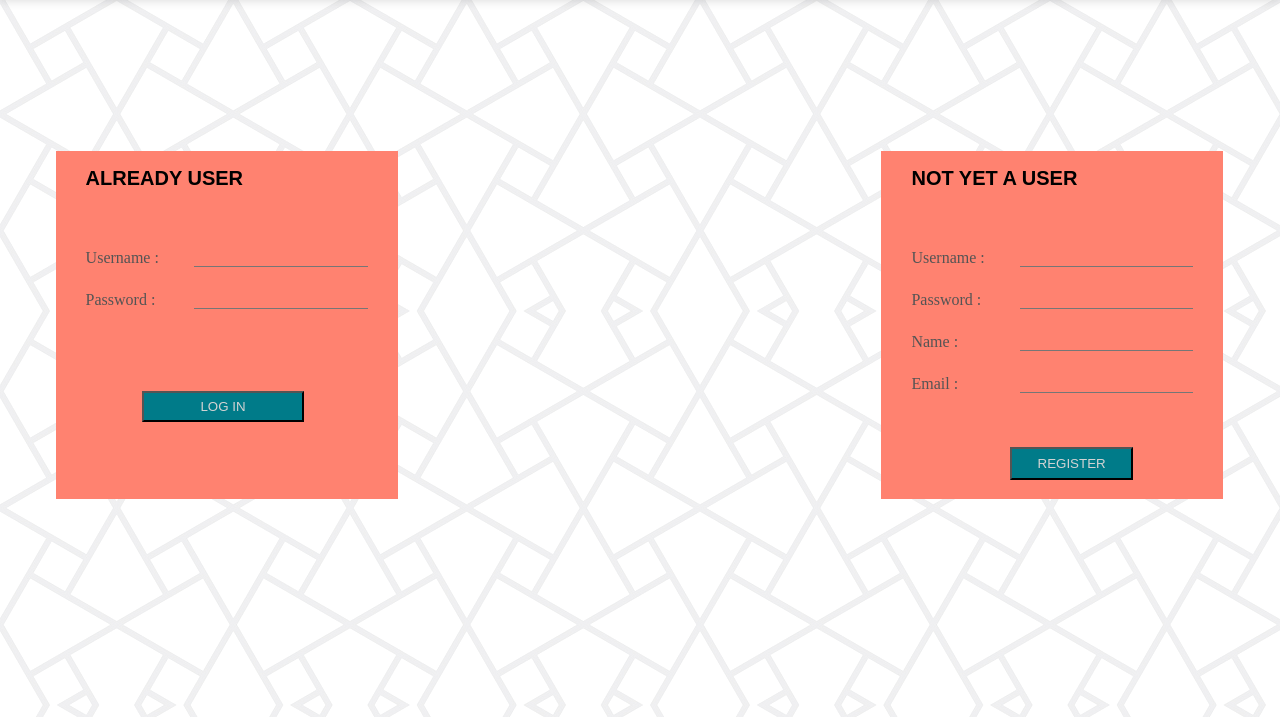
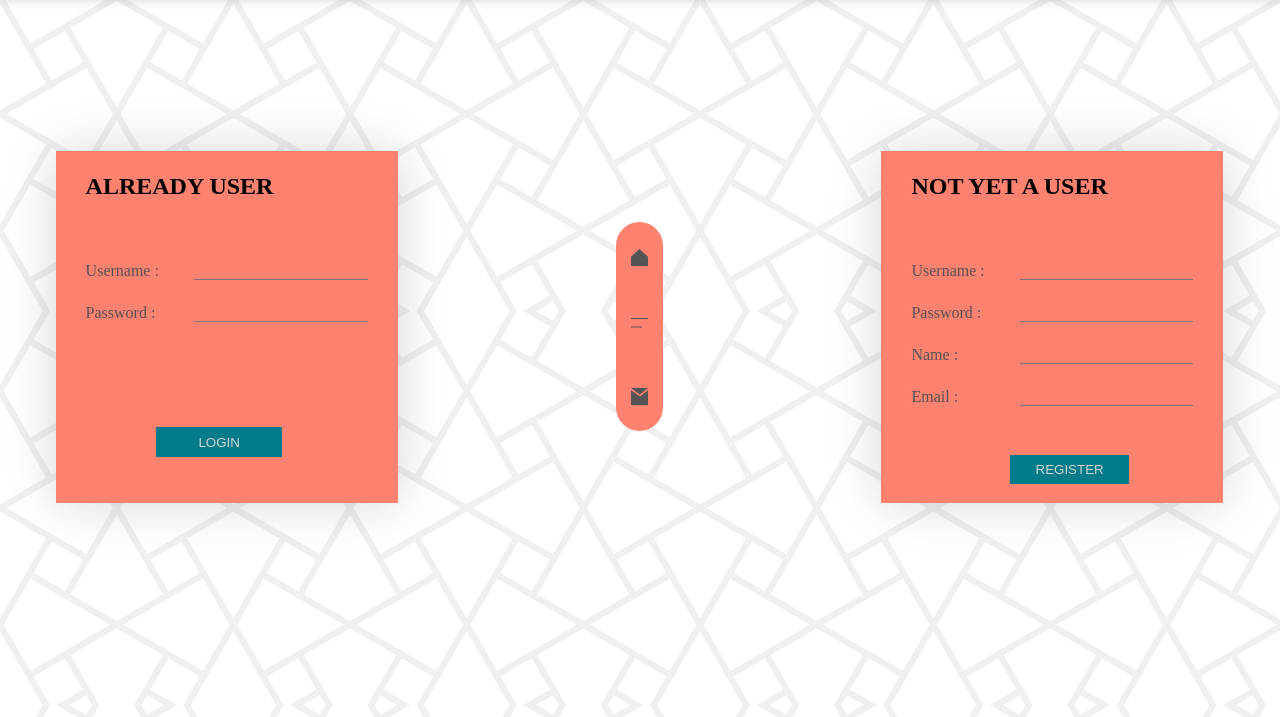
Before and after one commit to kv-ohwtfyb/APP-LINFO1212, a plain HTML site: page web/templates/login.html in a window 1280 px wide. Shown: the part 83-800 px from the top of the page. Drawn offline with Linux system fonts and the light colour scheme.

Commit message:
changed the login button,heading,etc

```diff
--- a/web/static/css/login.css
+++ b/web/static/css/login.css
@@ -3,6 +3,7 @@ body form{
 }
 
 label{
+    font: normal normal normal GeosansLight;
 	color: #545454 ;
 	float: left;
 	width: 38%;
@@ -28,10 +29,9 @@ hr{
 }
 
 
-.login h1{
+h1{
+    font: normal normal bold 24px/30px League Spartan;
 	padding-bottom: 30px;
-	font-family: sans-serif;
-	font-size:20px;
 }
 
 .login{
@@ -40,6 +40,7 @@ hr{
 	width: 70%;
 	grid-column:1;
 	padding: 0px 30px;
+	box-shadow: 0 0 50px #00000029;
 
 }
 
@@ -56,10 +57,16 @@ hr{
 
 
 .login button{
-	margin-top: 25%;
-	margin-left: 20%;
-	padding: 2% 20%;
-	float: bottom;
+	margin-top: 33%;
+	margin-left: 25%;
+	padding: 2.5% 15%;
+	border:0;
+}
+
+/* For navigation bar */
+
+.navbar {
+    display: flex;
 }
 
 /* For Signing up */
@@ -72,13 +79,10 @@ hr{
 	min-height: 32vh;
 	padding: 0px 30px;
 	background-color: #FF8270;
+	box-shadow: 0 0 50px #00000029;
 }
 
-.signup h1{
-	padding-bottom: 30px;
-	font-family: sans-serif;
-	font-size:20px;
-}
+
 
 .signup input[type="text"], [type="password"],[type="email"] {
 	float: right;
@@ -89,14 +93,17 @@ hr{
 	background-color: transparent;
 	margin-top: 12px;
 	margin-bottom: 12px;
+
 }
 
 .signup button{
-	margin-top: 15%;
+	margin-top: 13%;
 	margin-right: 35%;
 	margin-left: 35%;
 	padding: 2.5% 9%;
+	border:0;
 }
+
 
 /* For all button in general */
 
@@ -105,5 +112,8 @@ hr{
 	font-family: "GeosansLight", sans-serif;
 	color: lightgrey;
 	background-color: #007B89;
-	float: bottom;
 }
+button:hover{
+    background-color:white;
+    color: #007B89;
+}
--- a/web/templates/login.html
+++ b/web/templates/login.html
@@ -33,8 +33,16 @@
 	<label>Password :</label>
 	<input type="Password">
 	<hr>
-	<button class="button"> LOG IN</button>
+	<button class="button"> LOGIN</button>
 
+</section>
+<!-- navigation bottom -->
+<section class = "navbar">
+	<nav class="navButton">
+        <button id="homeIcon"></button>
+        <button id="listIcon"></button>
+        <button id="mailIcon"></button>
+    </nav>
 </section>
 <!-- SECTION FOR SIGNING UP-->
 <section class="signup">
```
